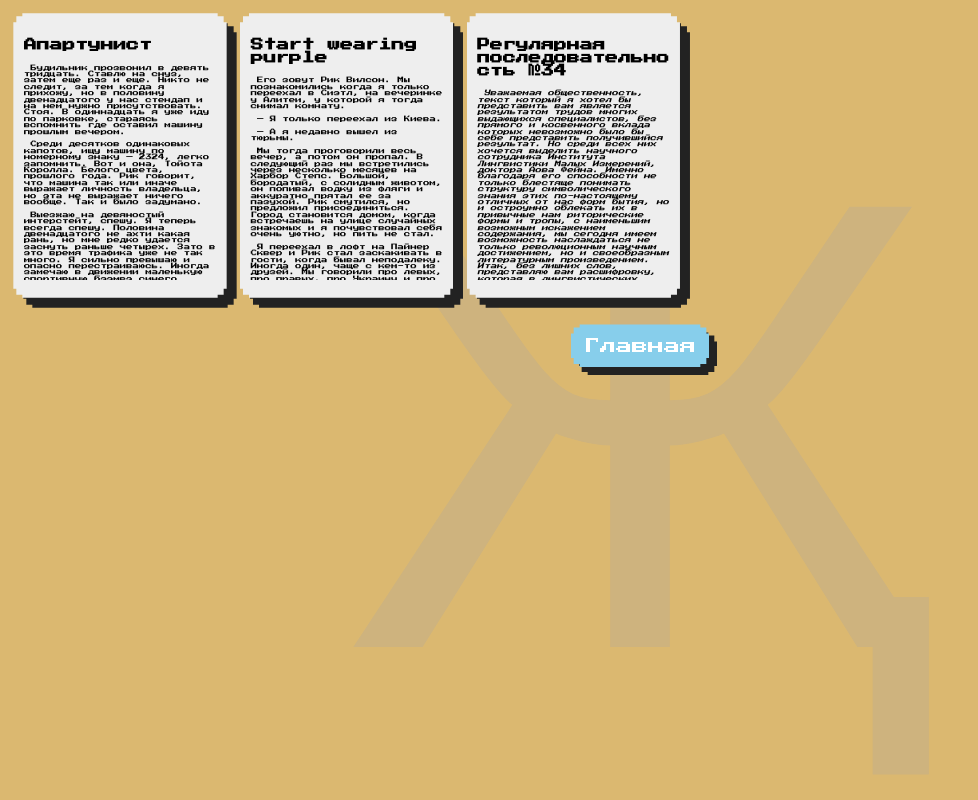
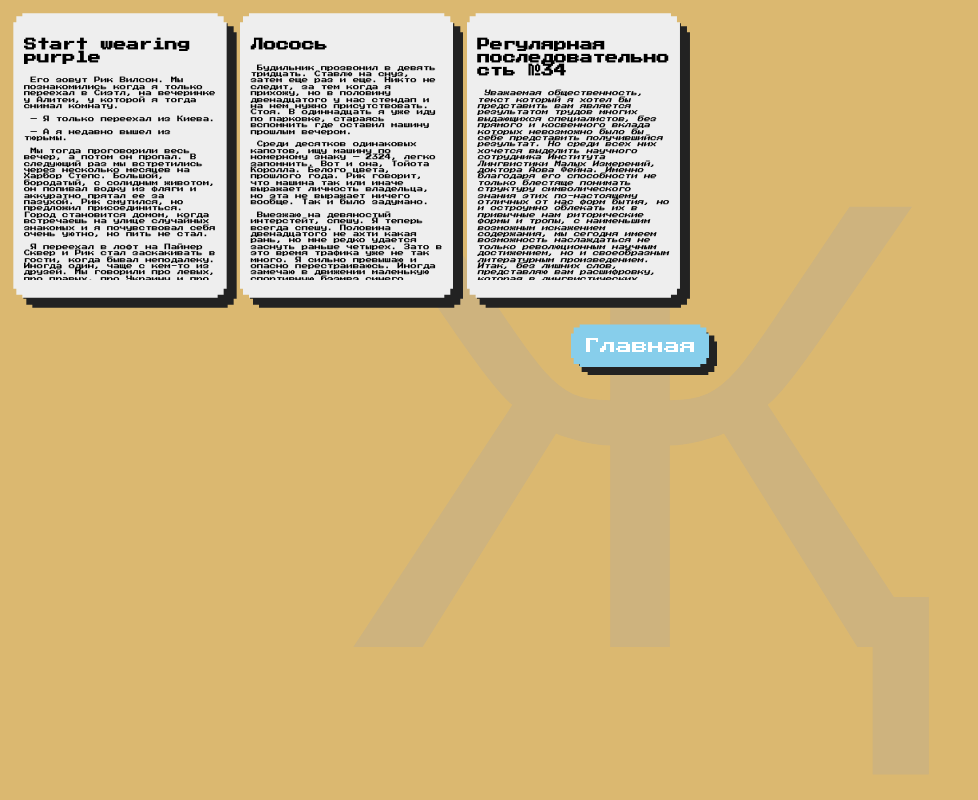
Before and after one commit to ashakirzianov/ashakirzianov-com, a Next.js app: page /texts in a window 1280 px wide. Shown: the whole page, without its empty margins (0-978 px from the left). Built offline with nearby package versions, Linux system fonts and the light colour scheme.

Commit message:
'apartunist' -> 'salmon' & sort stories by date

```diff
--- a/components/Pages.tsx
+++ b/components/Pages.tsx
@@ -215,13 +215,15 @@ export function TextPostPage({ post }: {
 export function AllStoritesPage({ previews }: {
     previews: TextPostMap,
 }) {
+    let pairs = Object.entries(previews)
+        .sort(([, a], [, b]) => b?.date?.localeCompare(a?.date ?? '') ?? 0)
     return <PixelPage
         title="Все рассказы"
         description="Страница со всеми рассказами"
     >
         <div className="outer">
             <div className="container">
-                {Object.entries(previews).map(([id, story], idx) =>
+                {pairs.map(([id, story], idx) =>
                     <Link key={idx} href={href('text', { id })}>
                         <TextCard text={story} />
                     </Link>
--- a/pages/index.tsx
+++ b/pages/index.tsx
@@ -153,7 +153,7 @@ export default function Main({
           sketchTile('posters', [5, -18]),
           sketchTile('number34', [-22, 7]),
           sketchTile('typography', [13, 17]),
-          storyTile('apartunist', [-5, 12]),
+          storyTile('salmon', [-5, 12]),
           storyTile('start-wearing-purple', [-15, -10]),
           storyTile('thirty-four', [7, 5]),
           sketchTile('rythm', [25, 10], -1),
--- a/texts/apartunist.md
+++ b/texts/salmon.md
@@ -1,9 +1,9 @@
 ---
-title: Апартунист
+title: Лосось
 date: 20-03-2023
 ---
 
-# Апартунист
+# Лосось
 
 Будильник прозвонил в девять тридцать. Ставлю на снуз, затем еще раз и еще. Никто не следит, за тем когда я прихожу, но в половину двенадцатого у нас стендап и на нем нужно присутствовать. Стоя. В одиннадцать я уже иду по парковке, стараясь вспомнить где оставил машину прошлым вечером.
 
```
